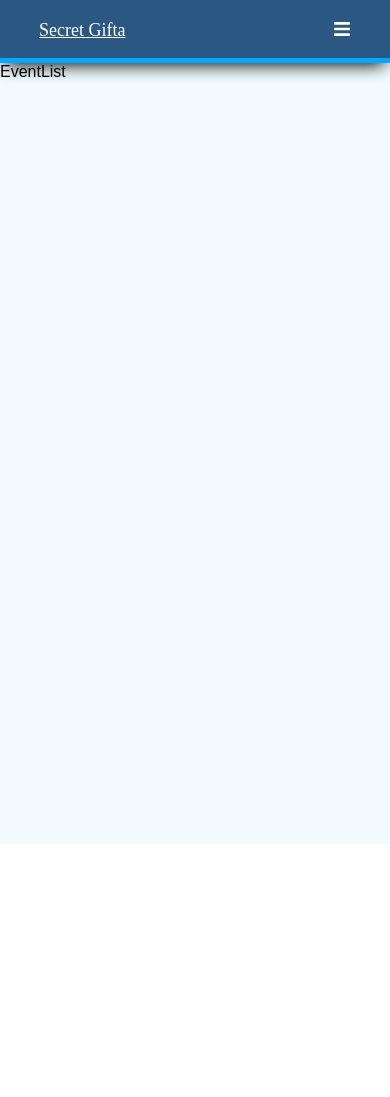
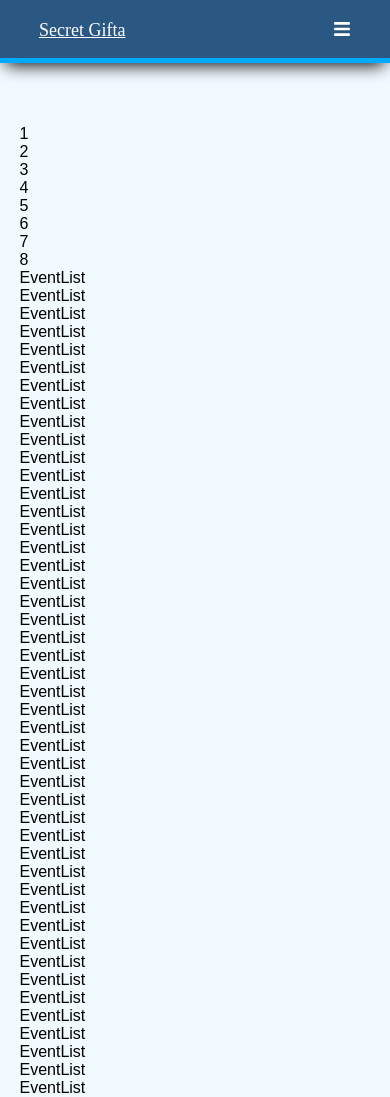
Before and after one commit to karenlinky/SecretGifta, a React (Create React App) app in the folder client/: page /home in a window 390 px wide. Shown: the top 1097 px of the page. Before the commit the page ends 844 px from the top, so only its background shows below. Built offline with nearby package versions, Linux system fonts and the light colour scheme.

Commit message:
Completed menu

```diff
--- a/client/src/constants.css
+++ b/client/src/constants.css
@@ -8,5 +8,6 @@
     --primary-background-color: white;
     --page-background-color: #f0faff;
     --primary-font: "Lucida Handwriting";
-    --secondary-font: "Arial"
+    --secondary-font: "Arial";
+    --overlay-opacity: 0.5;
 }
--- a/client/src/eventPage/EventPage.js
+++ b/client/src/eventPage/EventPage.js
@@ -5,6 +5,303 @@ import { pageLinkConstants } from '../constants/pageLinkConstants'
 const EventPage = () => {
     return (
         <Header currentPage={pageLinkConstants.HOME}>
+        <div>
+            1
+        </div>
+            <div>
+                2
+            </div>
+            <div>
+                3
+            </div>
+            <div>
+                4
+            </div>
+            <div>
+                5
+            </div>
+            <div>
+                6
+            </div>
+            <div>
+                7
+            </div>
+            <div>
+                8
+            </div>
+            <div>
+                EventList
+            </div>
+            <div>
+                EventList
+            </div>
+            <div>
+                EventList
+            </div>
+            <div>
+                EventList
+            </div>
+            <div>
+                EventList
+            </div>
+            <div>
+                EventList
+            </div>
+            <div>
+                EventList
+            </div>
+            <div>
+                EventList
+            </div>
+            <div>
+                EventList
+            </div>
+            <div>
+                EventList
+            </div>
+            <div>
+                EventList
+            </div>
+            <div>
+                EventList
+            </div>
+            <div>
+                EventList
+            </div>
+            <div>
+                EventList
+            </div>
+            <div>
+                EventList
+            </div>
+            <div>
+                EventList
+            </div>
+            <div>
+                EventList
+            </div>
+            <div>
+                EventList
+            </div>
+            <div>
+                EventList
+            </div>
+            <div>
+                EventList
+            </div>
+            <div>
+                EventList
+            </div>
+            <div>
+                EventList
+            </div>
+            <div>
+                EventList
+            </div>
+            <div>
+                EventList
+            </div>
+            <div>
+                EventList
+            </div>
+            <div>
+                EventList
+            </div>
+            <div>
+                EventList
+            </div>
+            <div>
+                EventList
+            </div>
+            <div>
+                EventList
+            </div>
+            <div>
+                EventList
+            </div>
+            <div>
+                EventList
+            </div>
+            <div>
+                EventList
+            </div>
+            <div>
+                EventList
+            </div>
+            <div>
+                EventList
+            </div>
+            <div>
+                EventList
+            </div>
+            <div>
+                EventList
+            </div>
+            <div>
+                EventList
+            </div>
+            <div>
+                EventList
+            </div>
+            <div>
+                EventList
+            </div>
+            <div>
+                EventList
+            </div>
+            <div>
+                EventList
+            </div>
+            <div>
+                EventList
+            </div>
+            <div>
+                EventList
+            </div>
+            <div>
+                EventList
+            </div>
+            <div>
+                EventList
+            </div>
+            <div>
+                EventList
+            </div>
+            <div>
+                EventList
+            </div>
+            <div>
+                EventList
+            </div>
+            <div>
+                EventList
+            </div>
+            <div>
+                EventList
+            </div>
+            <div>
+                EventList
+            </div>
+            <div>
+                EventList
+            </div>
+            <div>
+                EventList
+            </div>
+            <div>
+                EventList
+            </div>
+            <div>
+                EventList
+            </div>
+            <div>
+                EventList
+            </div>
+            <div>
+                EventList
+            </div>
+            <div>
+                EventList
+            </div>
+            <div>
+                EventList
+            </div>
+            <div>
+                EventList
+            </div>
+            <div>
+                EventList
+            </div>
+            <div>
+                EventList
+            </div>
+            <div>
+                EventList
+            </div>
+            <div>
+                EventList
+            </div>
+            <div>
+                EventList
+            </div>
+            <div>
+                EventList
+            </div>
+            <div>
+                EventList
+            </div>
+            <div>
+                EventList
+            </div>
+            <div>
+                EventList
+            </div>
+            <div>
+                EventList
+            </div>
+            <div>
+                EventList
+            </div>
+            <div>
+                EventList
+            </div>
+            <div>
+                EventList
+            </div>
+            <div>
+                EventList
+            </div>
+            <div>
+                EventList
+            </div>
+            <div>
+                EventList
+            </div>
+            <div>
+                EventList
+            </div>
+            <div>
+                EventList
+            </div>
+            <div>
+                EventList
+            </div>
+            <div>
+                EventList
+            </div>
+            <div>
+                EventList
+            </div>
+            <div>
+                EventList
+            </div>
+            <div>
+                EventList
+            </div>
+            <div>
+                EventList
+            </div>
+            <div>
+                EventList
+            </div>
+            <div>
+                EventList
+            </div>
+            <div>
+                EventList
+            </div>
+            <div>
+                EventList
+            </div>
+            <div>
+                EventList
+            </div>
+            <div>
+                EventList
+            </div>
+            <div>
+                EventList
+            </div>
             <div>
                 EventList
             </div>
--- a/client/src/functionalComponents/modal/modal.css
+++ b/client/src/functionalComponents/modal/modal.css
@@ -8,7 +8,7 @@
     height: 100vh;
     width: 100vw;
     background-color: var(--color-grey);
-    opacity: 0.5;
+    opacity: var(--overlay-opacity);
 }
 
 .modalBackground.hideModal {
--- a/client/src/header/Header.js
+++ b/client/src/header/Header.js
@@ -1,9 +1,15 @@
-import React from 'react'
+import { useState } from 'react'
 import './header.css'
 import WideMenu from './WideMenu'
 import NarrowMenu from './NarrowMenu'
 
 const Header = ({ currentPage, children }) => {
+    const [openMenu, setOpenMenu] = useState(false);
+
+    const toggleMenu = () => {
+        setOpenMenu(!openMenu)
+    }
+
     const menu = [
         "HOME",
         "FRIENDS",
@@ -17,10 +23,18 @@ const Header = ({ currentPage, children }) => {
                 <WideMenu menu={menu} currentPage={currentPage}/>
             </div>
             <div className="narrowHeader">
-                <NarrowMenu menu={menu} currentPage={currentPage}/>
+                <NarrowMenu menu={menu} currentPage={currentPage} openMenu={openMenu} toggleMenu={toggleMenu}/>
             </div>
         </div>
-        {children}
+        {openMenu &&
+            <div
+                className={"narrowMenuBackground"}
+                onClick={toggleMenu}
+            />
+        }
+        <div className={"contentWrapper"}>
+            {children}
+        </div>
         </>
     )
 }
--- a/client/src/header/NarrowMenu.js
+++ b/client/src/header/NarrowMenu.js
@@ -6,12 +6,7 @@ import { pageLinkConstants } from '../constants/pageLinkConstants'
 import { pageNameConstants } from './pageConstants'
 import './header.css'
 
-const NarrowMenu = ({ menu, currentPage }) => {
-    const [openMenu, setOpenMenu] = useState(false);
-
-    const toggleMenu = () => {
-        setOpenMenu(!openMenu)
-    }
+const NarrowMenu = ({ menu, currentPage, openMenu, toggleMenu }) => {
 
     return (
         <>
--- a/client/src/header/header.css
+++ b/client/src/header/header.css
@@ -10,6 +10,12 @@
     -moz-box-shadow: 0 8px 16px -6px black; */
 	box-shadow: 0 8px 16px -6px black;
     color: var(--color-white);
+    position: fixed;
+    top: 0;
+    left: 0;
+    width: 100%;
+    z-index: 500;
+    font-family: var(--secondary-font);
 }
 
 .wideHeader {
@@ -49,6 +55,7 @@
     color: var(--color-white);
     font-size: large;
     text-decoration: none;
+    border-radius: 10px;
 }
 
 .menuButton.narrow {
@@ -61,7 +68,10 @@
 
 .menuButton.onPage {
     background-color: var(--primary-color);
-    border-radius: 10px;
+}
+
+.menuButton:hover {
+    background-color: rgb(81, 156, 190);
 }
 
 .narrowMenuContainer {
@@ -76,7 +86,7 @@
 }
 
 .headerPart.left.narrow {
-    flex: 5;
+    flex: 10;
 }
 
 .headerPart.right.narrow {
@@ -94,15 +104,33 @@
     padding: 10px 15px;
 }
 
+.narrowMenuBackground {
+    position: fixed;
+    top: 0;
+    left: 0;
+    height: 100vh;
+    width: 100vw;
+    z-index: 495;
+    background-color: var(--color-grey);
+    opacity: var(--overlay-opacity);
+}
 
-@media (min-width: 601px) {
-    .narrowHeader {
+.contentWrapper {
+    padding: 125px 15% 0 15%;
+}
+
+@media (min-width: 769px) {
+    .narrowHeader, .narrowMenuBackground {
         display: none;
     }
 }
 
-@media (max-width: 600px) {
+@media (max-width: 768px) {
     .wideHeader {
         display: none;
     }
+    .contentWrapper {
+        padding-left: 5%;
+        padding-right: 5%;
+    }
 }
```
